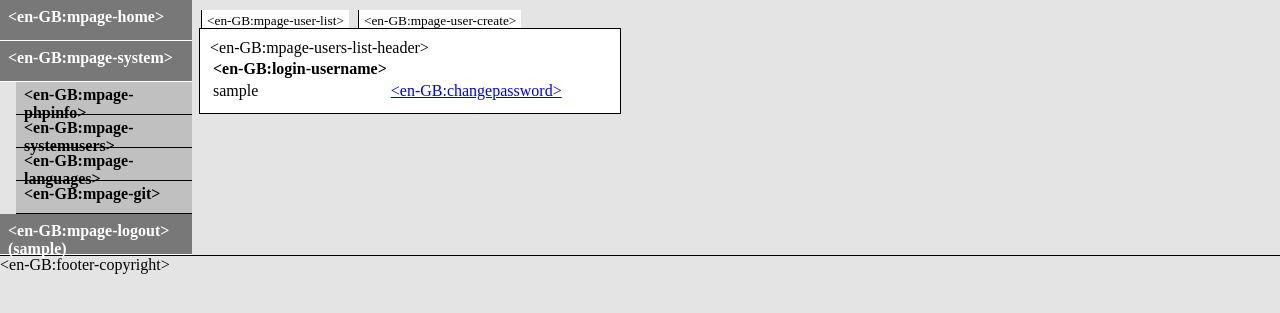
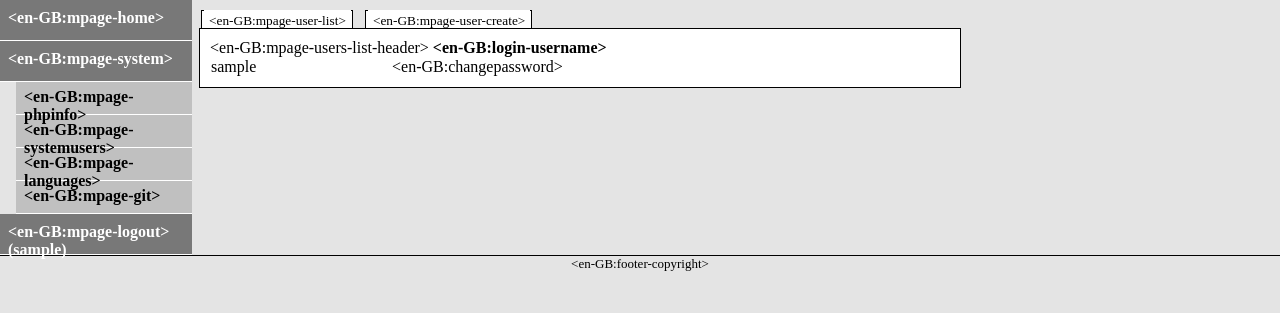
Before and after one commit to dvs-inc/hotel-system, a PHP site: page /management.php/SystemUsers in a window 1280 px wide. Shown: the part 62-375 px from the top of the page. Run offline with PHP 8.4, Linux system fonts and the light colour scheme; the visitor is signed in with stand-in values (Sample User, id 1); data that the repository does not hold is empty; some libraries are stand-ins or nearby versions.

Commit message:
CSS - Updated after week 4 meeting

```diff
--- a/style/management.css
+++ b/style/management.css
@@ -11,11 +11,14 @@ body {
 	width: 12em;
 }
 #footer {
-	width:100%;
+	width:auto;
+	min-width:960px;
 	border-width: 1px;
 	border-color: #000000;
 	clear: both;
 	border-top-style: solid;
+	font-size:13px;
+	text-align:center;
 }
 #contentwrapper {
 	position: relative;
@@ -50,7 +53,7 @@ body {
 
 }
 #nav ul li a {
-	padding: 8px;
+	padding: 9px 8px 7px;
 	width: 11em;
 	background-color: #787878;
 	text-decoration: none;
@@ -72,12 +75,13 @@ body {
 #nav ul li ul li a {
 	border-width: 1px;
 	border-color: #000000;
-	padding-top: 4px;
-	padding-bottom: 4px;
+	padding-top: 6px;
+	padding-bottom: 2px;
 	width: 10em;
 	background-color: #C0C0C0;
 	color: #000000;
 	border-bottom-style: solid;
+	border-color: #ffffff;
 }
 #subnav {
 }
@@ -89,14 +93,16 @@ body {
 }
 #subnav ul li {
 	display: inline;
-	border-style: solid solid none solid;
+	border-style: solid;
 	border-width: 1px;
-	margin: 4px;
+	margin:4px;
+	padding:0px 5px 0px 2px;
+	background:#FFFFFF;
 }
 #subnav ul li a {
 	padding: 3px 5px 0px 5px;
 	background-color: white;
-	text-decoration: none;
+	text-decoration:none;
 	font-size: 10pt;
 	color: #000000;
 	margin-right: -4px;
@@ -108,24 +114,44 @@ body {
 	margin: -1px 2px 2px 2px;
 	padding:10px;
 	display:inline-block;
-	min-width:400px;
+	width:auto;
+	min-width:740px;
+}
+#content label{
+	font-weight:bold;
 }
 #content table td{
-	padding-right:20px;
+	padding-right:30px;
+}
+#userlist{
+	border-collapse:collapse;
+}
+#userlist tr:hover{
+	background:DimGray;
+	color:white;
+	border-color:DimGray;
+}
+#userlist td a{
+	text-decoration:none;
+	color:inherit;
 }
 .infield{
-	width:350px;
+	width:450px;
 	display:block;
 	float:left;
+	margin-top:5px;
 }
 .infield input{
 	display:inline;
 	float:right;
-	width:180px;
+	width:230px;
 }
 #submitbutton{
 	margin-top:20px;
 }
 #constraint{
-	width:400px;
+	width:500px;
 }
+#minWidth{
+	min-width:150px;
+}
--- a/templates/mgmt/iuserChangePw.tpl
+++ b/templates/mgmt/iuserChangePw.tpl
@@ -2,8 +2,10 @@
 {block name="body"}
 {message name="mgmt-user-changepwheader"}
 <form method="post" action="{$cScriptPath}/SystemUsers?action=changepw&id={$userid}">
+<div id="constraint">
 <label class="infield floatleft">{message name="newpassword"}<input type="password" name="newpass" /></label>
 <label class="infield">{message name="confirmpassword"}<input type="password" name="newpass2" /></label>
 <input id="submitbutton" type="submit"/>
+</div>
 </form>
 {/block}
--- a/templates/mgmt/iuserentry.tpl
+++ b/templates/mgmt/iuserentry.tpl
@@ -1,5 +1,5 @@
 <tr>
-	<td>{$iuser->getUsername()}</td>
+	<td id="minWidth">{$iuser->getUsername()}</td>
 	<td><a href="{$cScriptPath}/SystemUsers?action=changepw&id={$iuser->getId()}">{message name="changepassword"}</a></td>
 	<td>{if $iuser->getId() != $currentUid}<a href="{$cScriptPath}/SystemUsers?action=del&id={$iuser->getId()}">{message name="deleteuser"}</a>{/if}</td>
 </tr>
--- a/templates/mgmt/iuserlist.tpl
+++ b/templates/mgmt/iuserlist.tpl
@@ -1,8 +1,8 @@
 {extends file="mgmt/base.tpl"}
 {block name="body"}
 {message name="mpage-users-list-header"}
-<table>
-<tr><th>{message name="login-username"}</th><th /><th /></tr>
+<label>{message name="login-username"}</label>
+<table id="userlist">
 {foreach from="$iuserlist" item="iuser"}
 	{include file="mgmt/iuserentry.tpl" iuser="$iuser"}
 {/foreach}
```
Also changed, not shown: style/mainstyle.css (+25 -19 lines), images/gg.jpg.
